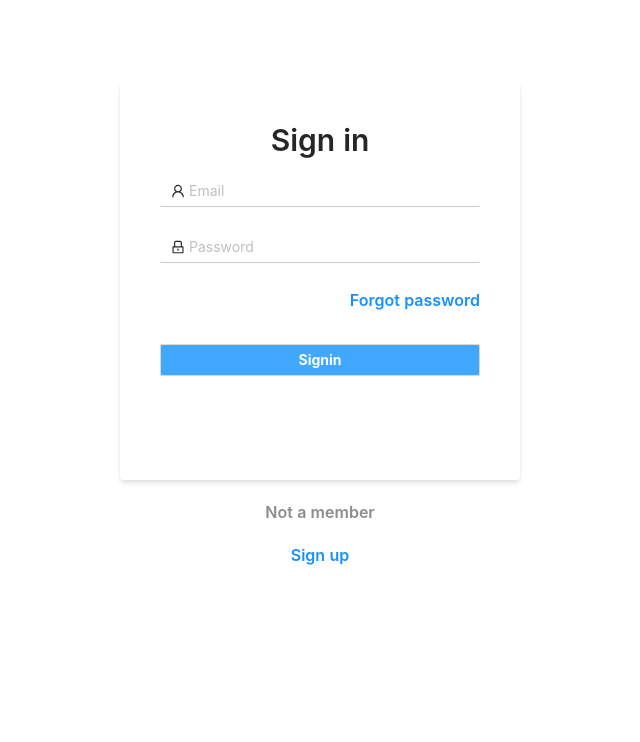
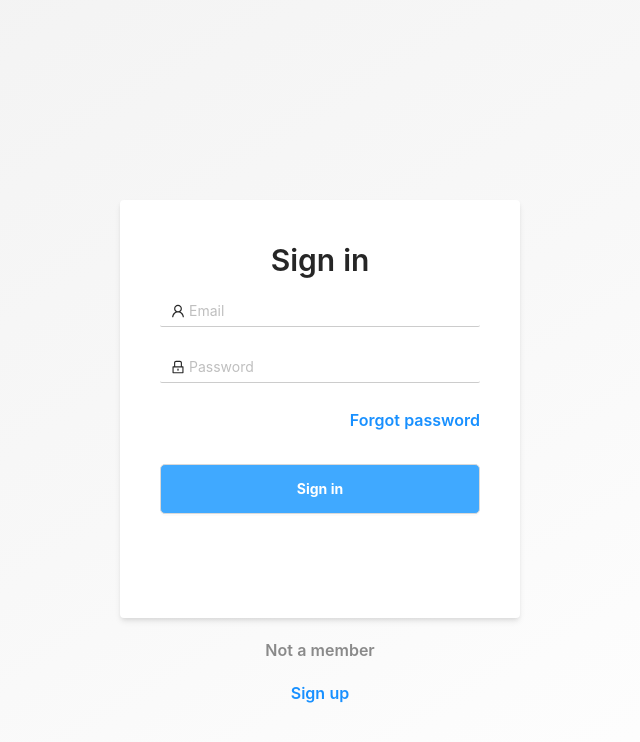
Before and after one commit to papercoding/react-web-admin-store-management, a React (Create React App) app: page /login in a window 1280 px wide. Shown: the top 742 px of the page, without its empty margins (320-960 px from the left). Built offline with nearby package versions, Linux system fonts and the light colour scheme.

Commit message:
Fixed button's height, border, text and background login page

```diff
--- a/src/App.scss
+++ b/src/App.scss
@@ -1,38 +1,3 @@
 .App {
   text-align: center;
 }
-
-.App-logo {
-  height: 40vmin;
-  pointer-events: none;
-}
-
-@media (prefers-reduced-motion: no-preference) {
-  .App-logo {
-    animation: App-logo-spin infinite 20s linear;
-  }
-}
-
-.App-header {
-  background-color: #282c34;
-  min-height: 100vh;
-  display: flex;
-  flex-direction: column;
-  align-items: center;
-  justify-content: center;
-  font-size: calc(10px + 2vmin);
-  color: white;
-}
-
-.App-link {
-  color: #61dafb;
-}
-
-@keyframes App-logo-spin {
-  from {
-    transform: rotate(0deg);
-  }
-  to {
-    transform: rotate(360deg);
-  }
-}
--- a/src/index.css
+++ b/src/index.css
@@ -5,6 +5,8 @@ body {
     sans-serif;
   -webkit-font-smoothing: antialiased;
   -moz-osx-font-smoothing: grayscale;
+
+  background-image: linear-gradient(to right bottom, #f2f2f2, #f5f5f5, #f8f8f8, #fcfcfc, #ffffff);
 }
 
 code {
--- a/src/pages/login/LoginPage.scss
+++ b/src/pages/login/LoginPage.scss
@@ -1,21 +1,21 @@
-// @import '../../styles/styles';
 @import '../../styles/variables';
+
+#normal_login {
+    margin-top: 200px;
+}
 
 .login-form {
     max-width: 400px;
-    margin-top: 100px;
 
     .ant-form-item-control-input-content .inputField {
         border-bottom: 1px solid $gray;
     }
 
-    // .inputField {
-    //     border-bottom: 1px solid $gray;
-    // }
-
     .btnLogin Button {
         background-color: $blue;
+        height: 50px;
         font-weight: bold;
+        border-radius: 5px;
         color: $white;
     }
 
--- a/src/pages/login/LoginPage.tsx
+++ b/src/pages/login/LoginPage.tsx
@@ -44,7 +44,7 @@ const LoginPage = () => {
     <div>
       <Form
         name='normal_login'
-        className='login-form bg-white shadow-md rounded px-10 pt-10 pb-20 m-auto mt-20'
+        className='login-form bg-white shadow-md rounded px-10 pt-10 pb-20 m-auto'
         initialValues={{
           remember: true,
         }}
@@ -95,7 +95,7 @@ const LoginPage = () => {
         <Form.Item>
           <div className='btnLogin'>
             <Button
-              label='Signin'
+              label='Sign in'
               htmlType='submit'
               type='default' // what does type do here ???
               onChange={handleChange}
```
